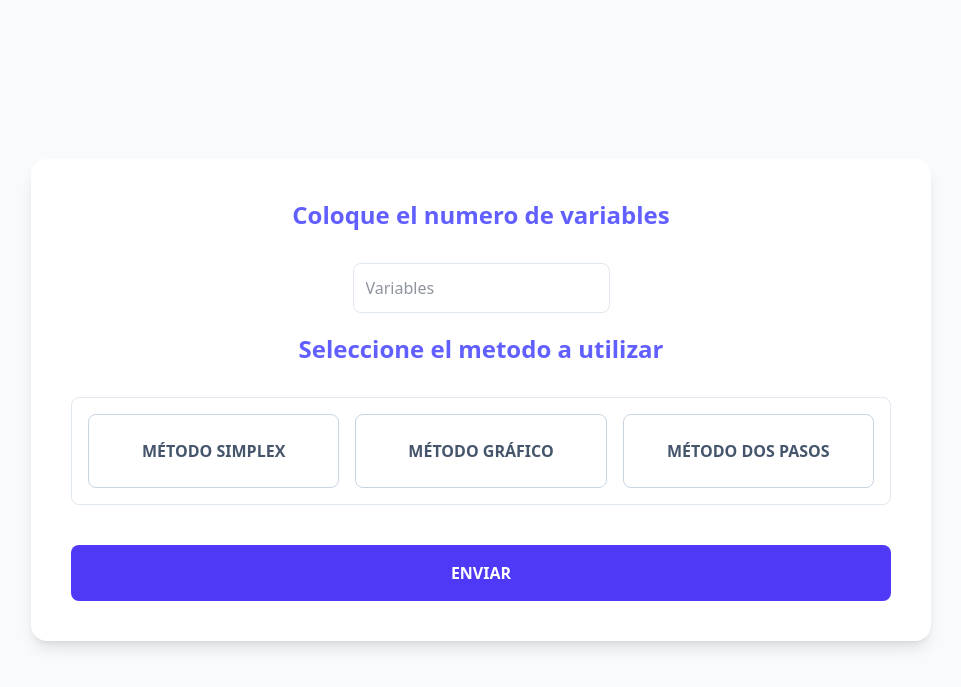
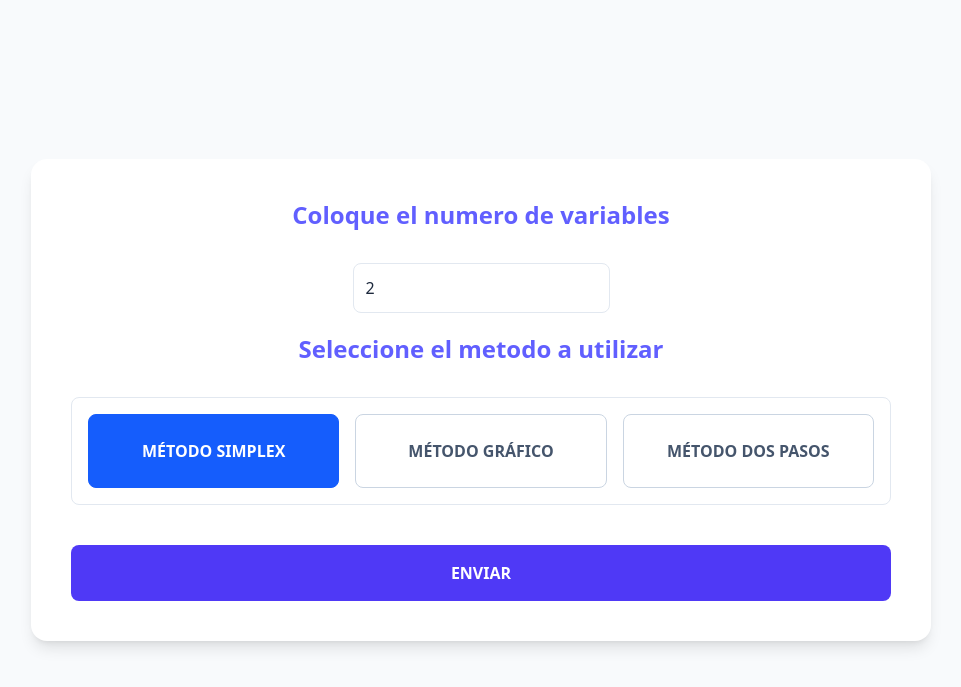
Before and after one commit to Vacaroja/CalculadoraPL, a Flask app: page / in a window 1280 px wide. Shown: the top 687 px of the page, without its empty margins (159-1120 px from the left). Run offline with Flask 3, Linux system fonts and the light colour scheme; style sheets or scripts are compiled from the project's sources.

Commit message:
añadido validacion de datos para cantidad de variables

```diff
--- a/static/javascript/validDatos.js
+++ b/static/javascript/validDatos.js
@@ -0,0 +1,14 @@
+document.getElementById('formRestricciones').addEventListener('submit', function(event) {
+    const cantVar = document.getElementById('CantVar').value;
+    const metodo = document.querySelector('input[name="metodo"]:checked').value;
+
+    if (cantVar == "" || isNaN(cantVar) || parseInt(cantVar) < 2) {
+        alert('Por favor, ingrese un número válido de variables mayor que 2.');
+        event.preventDefault();
+    }
+    if (metodo == "grafico" && parseInt(cantVar) > 2) {
+        alert('El método gráfico solo es aplicable para 2 variables.');
+        event.preventDefault();
+    }
+
+});
--- a/templates/index.html
+++ b/templates/index.html
@@ -17,16 +17,12 @@
             Coloque el numero de variables
         </h2>
 
-        <form method="POST" action="/restricciones">
+        <form method="POST" action="/restricciones" id="formRestricciones">
             <div class="grid gap-6">
 
-
-
                 <div class="grid  items-center justify-center gap-4">
-                    <input type="number" placeholder="Variables" name="CantVar" class="w-full p-3 border border-slate-200 rounded-lg outline-none transition-all focus:border-indigo-500 focus:ring-4 focus:ring-indigo-500/10">
+                    <input type="number" value="2" min="2" placeholder="Variables" name="CantVar" id="CantVar" class="w-full p-3 border border-slate-200 rounded-lg outline-none transition-all focus:border-indigo-500 focus:ring-4 focus:ring-indigo-500/10">
                 </div>
-
-
 
             </div>
 
@@ -37,7 +33,7 @@
             <div class="grid grid-cols-3 items-center gap-4 border border-slate-200 rounded-lg p-4">
 
                 <label class="relative cursor-pointer">
-                    <input type="radio" name="metodo" value="simplex" class="peer sr-only">
+                    <input type="radio" name="metodo" value="simplex" class="peer sr-only" checked>
                     <div class="flex justify-center items-center p-6 border border-slate-300 rounded-lg bg-white text-slate-600 font-semibold transition-all
                     peer-checked:bg-blue-600 peer-checked:text-white peer-checked:border-blue-600 hover:bg-slate-50 hover:text-blue-500 text-center">
                     MÉTODO SIMPLEX
@@ -66,6 +62,7 @@
             </button>
         </form>
     </div>
+    <script src="{{ url_for('static', filename='javascript/validDatos.js') }}"></script>
 
 </body>
 </html>
```
